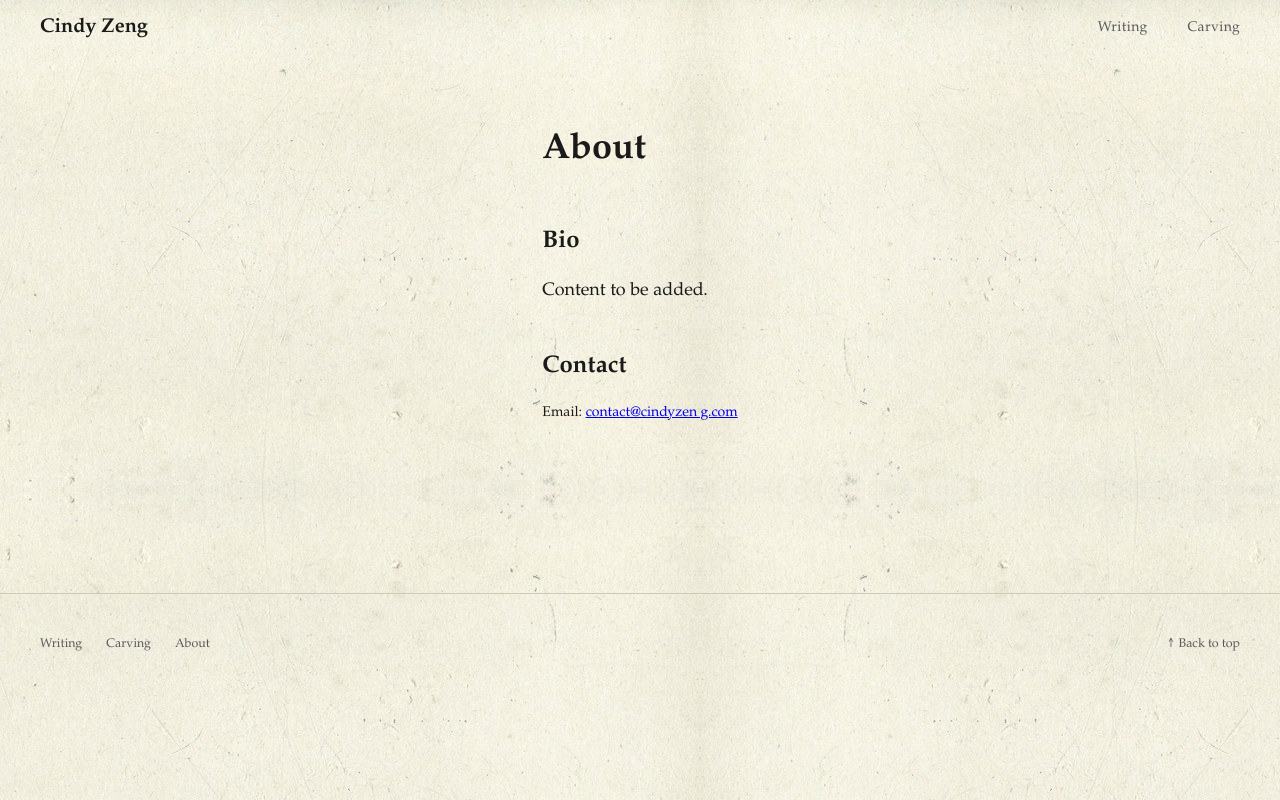
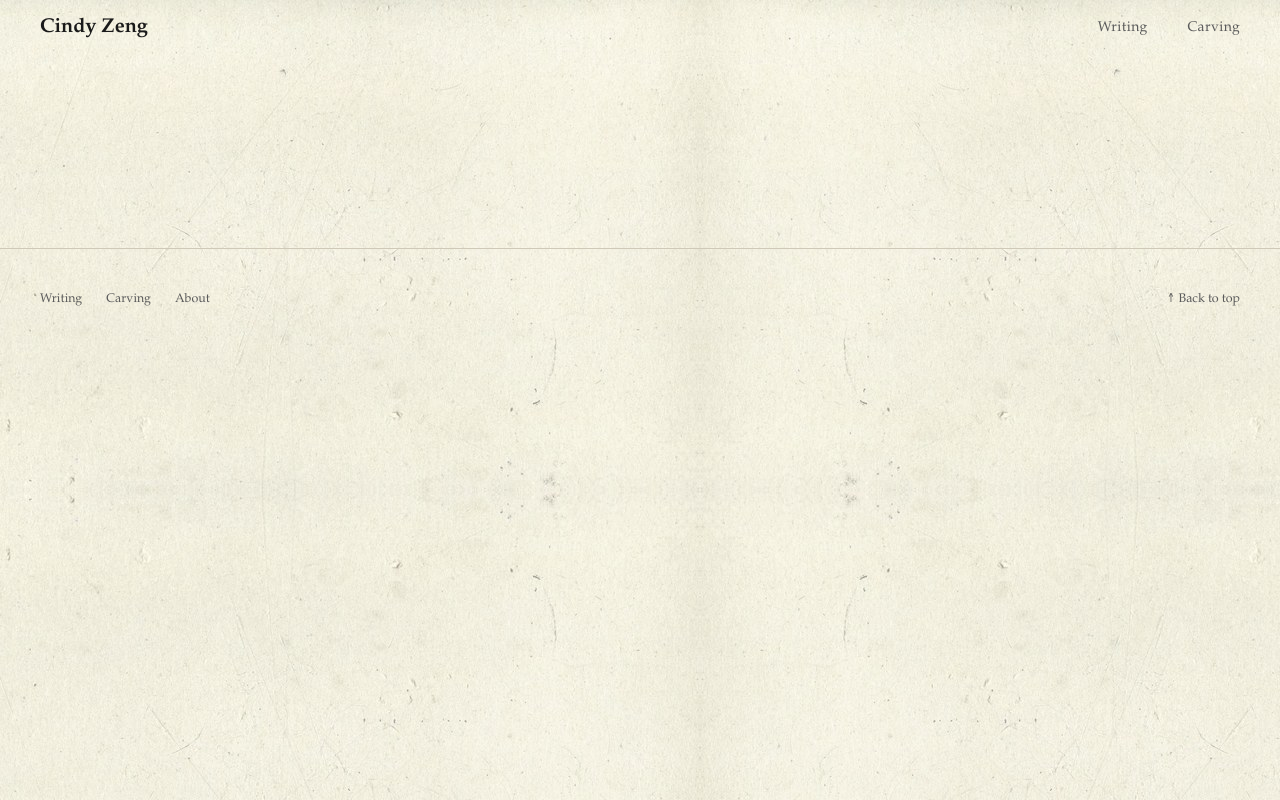
Before and after one commit to cindyzrealz/personalwebsite, a plain HTML site: page about/index.html in a window 1280 px wide. Drawn offline with Linux system fonts and the light colour scheme.

Commit message:
Clear about page body content

```diff
--- a/about/index.html
+++ b/about/index.html
@@ -17,23 +17,6 @@
   </header>
 
   <main class="about-page">
-
-    <h1>About</h1>
-
-    <section class="about-bio">
-      <h2>Bio</h2>
-      <!-- Photo optional: <img src="../assets/images/portrait.jpg" alt="Cindy Zeng" class="about-photo"> -->
-      <p>Content to be added.</p>
-    </section>
-
-    <section class="about-contact">
-      <h2>Contact</h2>
-      <ul>
-        <li>Email: <a href="mailto:contact@cindyzen g.com">contact@cindyzen g.com</a></li>
-        <!-- Additional contact methods added here -->
-      </ul>
-    </section>
-
   </main>
 
   <footer class="site-footer">
```
